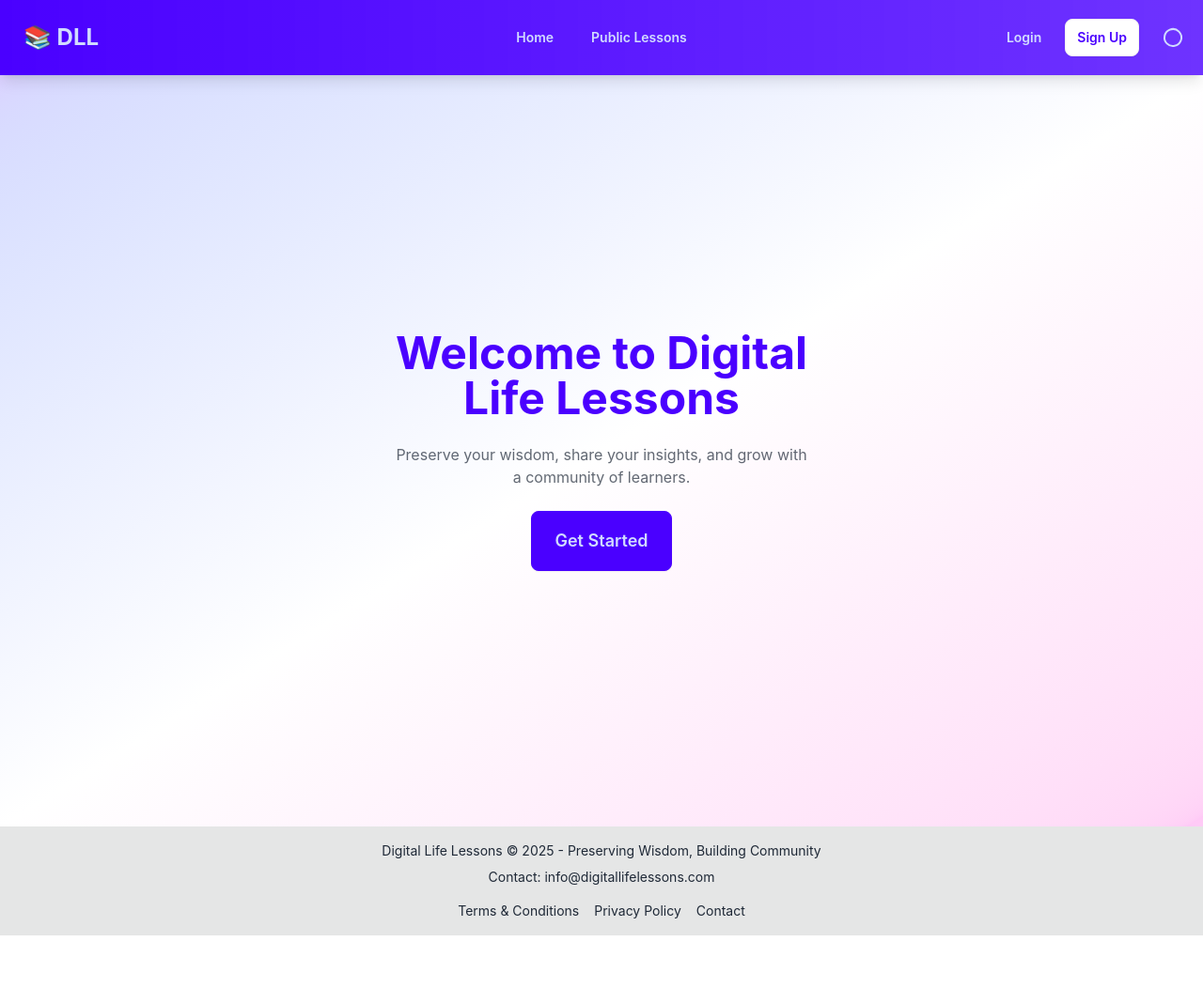
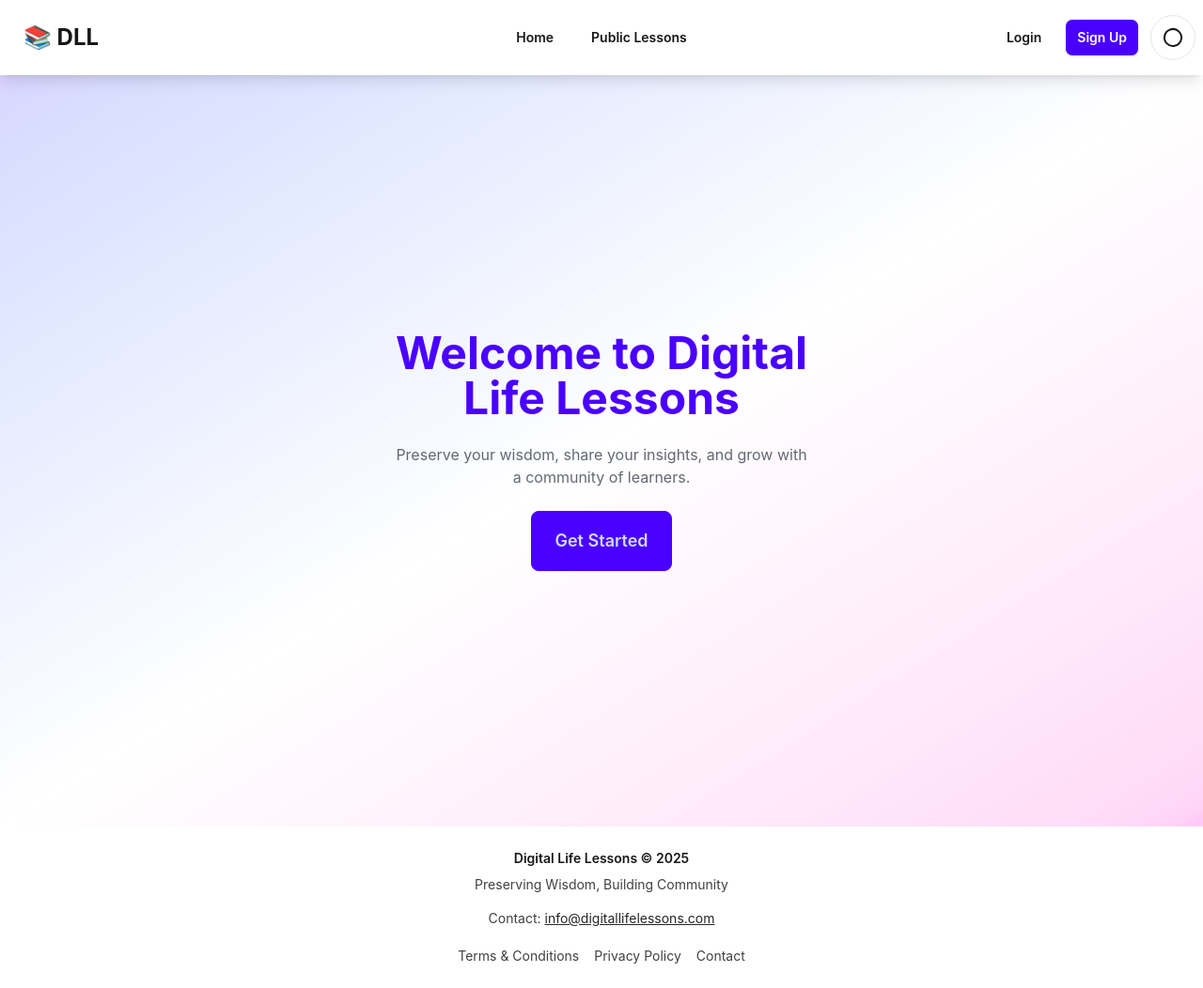
Before and after one commit to sumon72/Digital_Life_Lessons_Client, a React (Vite) app: page / in a window 1280 px wide. Shown: the whole page at 94% size. Before the commit the page ends 996 px from the top, so only its background shows below. Built offline with nearby package versions, Linux system fonts and the light colour scheme; no server answers.

Commit message:
update theme

```diff
--- a/src/components/Footer.jsx
+++ b/src/components/Footer.jsx
@@ -1,13 +1,31 @@
+import { useState, useEffect } from 'react'
+
 export default function Footer() {
+  const [theme, setTheme] = useState(() => {
+    return (document.documentElement?.getAttribute('data-theme')) || localStorage.getItem('theme') || 'light'
+  })
+
+  useEffect(() => {
+    const onTheme = (e) => {
+      const newTheme = e?.detail || (document.documentElement?.getAttribute('data-theme')) || localStorage.getItem('theme')
+      setTheme(newTheme)
+    }
+    window.addEventListener('app-theme-changed', onTheme)
+    return () => window.removeEventListener('app-theme-changed', onTheme)
+  }, [])
+
+  const isDark = theme === 'dark'
+
   return (
-    <footer className="footer footer-center p-4 bg-base-300 text-base-content">
+    <footer className={`footer footer-center p-6 ${isDark ? 'bg-slate-900 text-slate-100' : 'bg-white text-neutral-900'}`}>
       <div>
-        <p>Digital Life Lessons © 2025 - Preserving Wisdom, Building Community</p>
-        <p className="text-sm">Contact: info@digitallifelessons.com</p>
-        <div className="flex gap-4 justify-center mt-2">
-          <a href="#" className="link link-hover">Terms & Conditions</a>
-          <a href="#" className="link link-hover">Privacy Policy</a>
-          <a href="#" className="link link-hover">Contact</a>
+        <p className="font-semibold">Digital Life Lessons © 2025</p>
+        <p className={`text-sm ${isDark ? 'text-slate-300' : 'text-neutral-700'}`}>Preserving Wisdom, Building Community</p>
+        <p className={`text-sm mt-2 ${isDark ? 'text-slate-100' : 'text-neutral-700'}`}>Contact: <a href="mailto:info@digitallifelessons.com" className={`underline ${isDark ? 'text-slate-100' : 'text-neutral-800'}`}>info@digitallifelessons.com</a></p>
+        <div className="flex gap-4 justify-center mt-3">
+          <a href="#" className={`link link-hover ${isDark ? 'text-slate-300' : 'text-neutral-700'}`}>Terms & Conditions</a>
+          <a href="#" className={`link link-hover ${isDark ? 'text-slate-300' : 'text-neutral-700'}`}>Privacy Policy</a>
+          <a href="#" className={`link link-hover ${isDark ? 'text-slate-300' : 'text-neutral-700'}`}>Contact</a>
         </div>
       </div>
     </footer>
--- a/src/components/Navbar.jsx
+++ b/src/components/Navbar.jsx
@@ -20,6 +20,12 @@ export default function Navbar() {
     setTheme(newTheme)
     localStorage.setItem('theme', newTheme)
     htmlElement.setAttribute('data-theme', newTheme)
+    // Notify other components on the page about theme change
+    try {
+      window.dispatchEvent(new CustomEvent('app-theme-changed', { detail: newTheme }))
+    } catch (e) {
+      // ignore if dispatch fails
+    }
   }
 
   const handleLogout = async () => {
@@ -27,28 +33,45 @@ export default function Navbar() {
     navigate('/')
   }
 
+  const navBg = theme === 'light' ? 'bg-white text-neutral-900' : 'bg-slate-900 text-slate-100'
+  const linkHover = theme === 'light' ? 'hover:bg-neutral-100' : 'hover:bg-slate-800'
+  const textColor = theme === 'light' ? 'text-neutral-900' : 'text-slate-100'
+  const subtleText = theme === 'light' ? 'text-neutral-700' : 'text-slate-300'
+  const avatarBorder = theme === 'light' ? 'border-gray-200 hover:border-gray-300' : 'border-slate-700 hover:border-slate-600'
+  const avatarInner = theme === 'light' ? 'bg-gray-100 text-neutral-900' : 'bg-slate-800 text-slate-100'
+  const dropdownBg = theme === 'light' ? 'bg-white border border-gray-100' : 'bg-slate-900 border border-slate-700'
+  const loginBtnClass = theme === 'light'
+    ? 'btn btn-ghost btn-sm h-10 font-semibold text-neutral-900 hover:bg-neutral-100'
+    : 'btn btn-ghost btn-sm h-10 font-semibold text-slate-100 hover:bg-slate-800'
+  const signupBtnClass = theme === 'light'
+    ? 'btn btn-sm h-10 font-semibold bg-primary text-white hover:bg-primary-focus'
+    : 'btn btn-sm h-10 font-semibold bg-primary/90 text-white hover:bg-primary-focus'
+  const themeBtnClass = theme === 'light'
+    ? `btn btn-ghost btn-circle w-12 h-12 border border-gray-200 ${textColor} hover:bg-neutral-100 transition transform duration-200`
+    : `btn btn-ghost btn-circle w-12 h-12 border border-slate-700 ${textColor} hover:bg-slate-800 transition transform duration-200`
+
   return (
-    <nav className="navbar bg-gradient-to-r from-primary to-primary/80 shadow-lg sticky top-0 z-50 justify-between h-20">
+    <nav className={`navbar ${navBg} shadow-lg sticky top-0 z-50 justify-between h-20`}>
       {/* Left: Logo */}
-      <Link to="/" className="btn btn-ghost normal-case text-2xl font-bold text-primary-content hover:bg-white/10">
+      <Link to="/" className={`btn btn-ghost normal-case text-2xl font-bold ${textColor} ${linkHover}`}>
         📚 DLL
       </Link>
 
       {/* Center: Menu */}
       <ul className="menu menu-horizontal px-1 gap-2 absolute left-1/2 transform -translate-x-1/2">
-        <li><Link to="/" className="text-primary-content font-semibold hover:bg-white/10">Home</Link></li>
-        <li><Link to="/public-lessons" className="text-primary-content font-semibold hover:bg-white/10">Public Lessons</Link></li>
+        <li><Link to="/" className={`font-semibold ${textColor} ${linkHover}`}>Home</Link></li>
+        <li><Link to="/public-lessons" className={`font-semibold ${textColor} ${linkHover}`}>Public Lessons</Link></li>
       </ul>
 
       {/* Right: Auth & Theme Toggle */}
       <div className="flex gap-3 items-center">
         {loading ? (
-          <span className="loading loading-spinner loading-sm text-primary-content"></span>
+          <span className={`loading loading-spinner loading-sm ${textColor}`}></span>
         ) : isAuthenticated ? (
           <>
             <div className="dropdown dropdown-end">
-              <div tabIndex={0} className="btn btn-ghost btn-circle avatar w-12 h-12 border-2 border-primary-content/30 hover:border-primary-content/60">
-                <div className="w-10 rounded-full bg-white/20 text-primary-content flex items-center justify-center overflow-hidden">
+              <div tabIndex={0} className={`btn btn-ghost btn-circle avatar w-12 h-12 border-2 ${avatarBorder}`}>
+                <div className={`w-10 rounded-full ${avatarInner} flex items-center justify-center overflow-hidden`}>
                   {user?.photoURL ? (
                     <img src={user.photoURL} alt={user?.displayName} />
                   ) : (
@@ -60,7 +83,7 @@ export default function Navbar() {
               </div>
               <ul
                 tabIndex={0}
-                className="dropdown-content z-[1] menu p-2 shadow bg-base-100 rounded-xl w-56"
+                className={`dropdown-content z-[1] menu p-2 shadow rounded-xl w-56 ${dropdownBg}`}
               >
                 <li className="menu-title">
                   <span className="font-bold text-base">{user?.displayName || user?.email}</span>
@@ -73,23 +96,25 @@ export default function Navbar() {
             </div>
           </>
         ) : (
-          <>
-            <Link to="/login" className="btn btn-ghost btn-sm h-10 text-primary-content font-semibold hover:bg-white/10">Login</Link>
-            <Link to="/register" className="btn btn-sm h-10 font-semibold bg-white text-primary hover:bg-white/90">Sign Up</Link>
+            <>
+            <Link to="/login" className={loginBtnClass}>Login</Link>
+            <Link to="/register" className={signupBtnClass}>Sign Up</Link>
           </>
         )}
 
         <button
           onClick={toggleTheme}
-          className="btn btn-ghost btn-circle w-12 h-12 text-primary-content hover:bg-white/10"
+          className={themeBtnClass}
           aria-label="Toggle theme"
+          title={theme === 'light' ? 'Switch to dark theme' : 'Switch to light theme'}
+          aria-pressed={theme === 'dark'}
         >
           {theme === 'light' ? (
-            <svg className="w-6 h-6" fill="none" stroke="currentColor" viewBox="0 0 24 24">
+            <svg className={`w-6 h-6 ${theme === 'light' ? 'rotate-0' : 'rotate-45'}`} fill="none" stroke="currentColor" viewBox="0 0 24 24">
               <path strokeLinecap="round" strokeLinejoin="round" strokeWidth={2} d="M20.354 15.354A9 9 0 118.646 3.646 9 9 0 0120.354 15.354z" />
             </svg>
           ) : (
-            <svg className="w-6 h-6" fill="none" stroke="currentColor" viewBox="0 0 24 24">
+            <svg className={`w-6 h-6 ${theme === 'dark' ? 'rotate-0' : 'rotate-45'}`} fill="none" stroke="currentColor" viewBox="0 0 24 24">
               <path strokeLinecap="round" strokeLinejoin="round" strokeWidth={2} d="M12 3v1m0 16v1m9-9h-1m-16 0H1m15.364 1.636l-.707-.707M6.343 6.343l-.707-.707m12.728 0l-.707.707M6.343 17.657l-.707.707M16 12a4 4 0 11-8 0 4 4 0 018 0z" />
             </svg>
           )}
```
